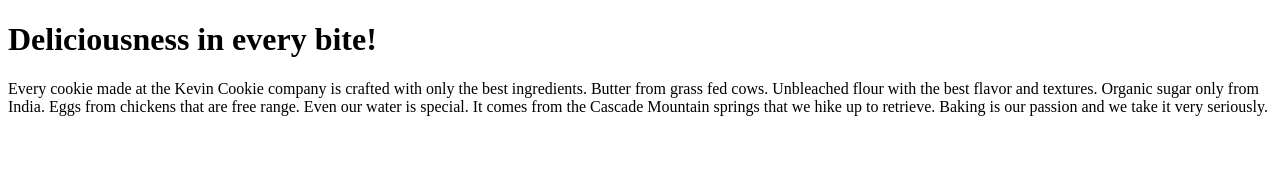
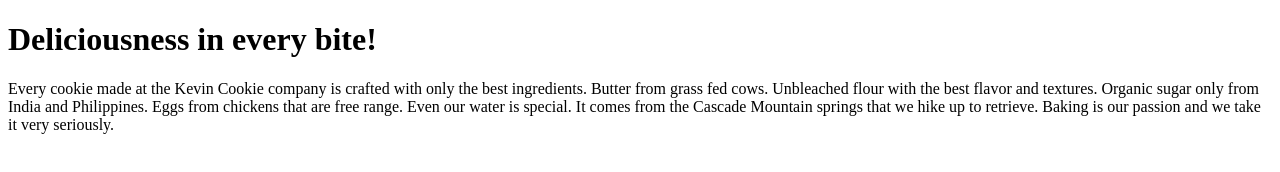
Before and after one commit to Tee12345/kelvinCookieCompany.com, a plain HTML site: page Git/index.htm in a window 1280 px wide. Drawn offline with Linux system fonts and the light colour scheme.

Commit message:
Update index.htm

```diff
--- a/Git/index.htm
+++ b/Git/index.htm
@@ -6,7 +6,7 @@
 <p>Every cookie made at the Kevin Cookie company is
 crafted with only the best ingredients. Butter from
 grass fed cows. Unbleached flour with the best flavor
-and textures. Organic sugar only from India. Eggs from
+and textures. Organic sugar only from India and Philippines. Eggs from
 chickens that are free range. Even our water
 is special. It comes from the Cascade Mountain springs
 that we hike up to retrieve. Baking is our passion and
```
